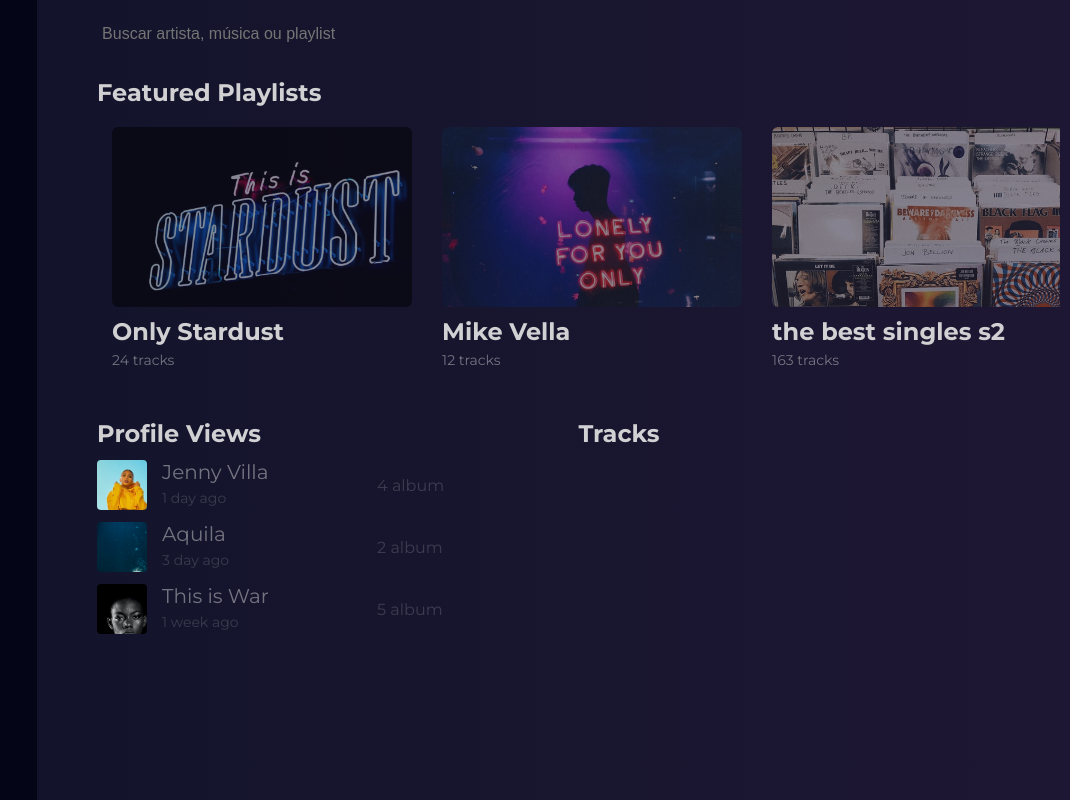
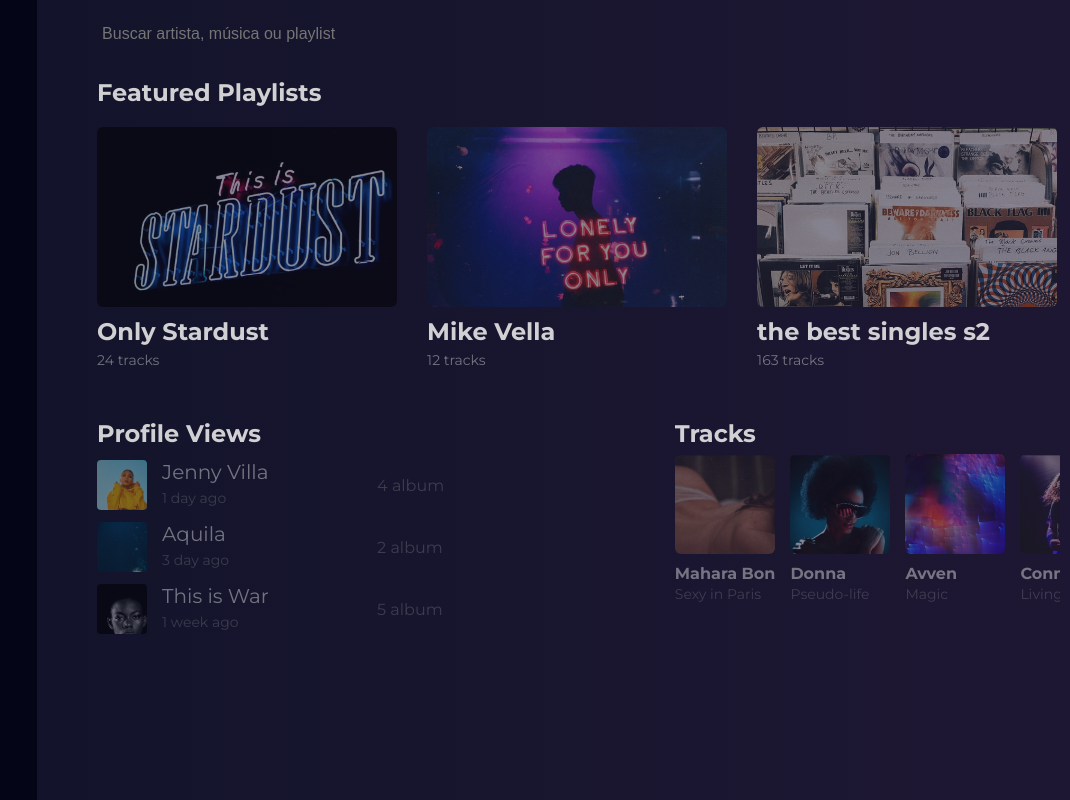
Before and after one commit to Gab-Barros/music-library, a plain HTML site: page index.html in a window 1280 px wide. Shown: the full height of the page, 210-1280 px from the left. Drawn offline with Linux system fonts and the light colour scheme.

Commit message:
versão desktop completa

```diff
--- a/css/style.css
+++ b/css/style.css
@@ -177,7 +177,7 @@ main input {
 .playlists {
   display: flex;
   overflow-x: scroll;
-  padding: 20px 15px;
+  padding: 20px 15px 20px 0px;
   gap: 30px;
 }
 
@@ -187,6 +187,7 @@ main input {
 
 .playlist-item {
   flex-shrink: 0;
+  cursor: pointer;
 }
 
 .playlist-img {
@@ -252,14 +253,27 @@ main > div:nth-of-type(2) {
 
 .profile-views,
 .tracks {
-  flex: 1;
   margin-top: 10px;
+}
+
+.tracks {
+  flex: 2;
+}
+
+.profile-views {
+  flex: 3;
 }
 
 .profile-views ul li {
   margin: 12px 0px;
   display: flex;
   gap: 15px;
+  cursor: pointer;
+}
+
+.profile-views ul li:hover > .view-img,
+.profile-views ul li:hover > .view-info > h3 {
+  opacity: 1;
 }
 
 .view-img {
@@ -267,6 +281,8 @@ main > div:nth-of-type(2) {
   height: 50px;
   overflow: hidden;
   border-radius: 4px;
+  opacity: 0.5;
+  transition: opacity 0.3s;
 }
 
 .view-img img {
@@ -284,6 +300,7 @@ main > div:nth-of-type(2) {
   color: #e5e5e5e7;
   opacity: 0.5;
   font-weight: normal;
+  transition: opacity 0.3s;
 }
 
 .view-info p {
@@ -298,3 +315,63 @@ main > div:nth-of-type(2) {
   opacity: 0.2;
   align-self: center;
 }
+
+/*** TRACKS ***/
+
+.tracks {
+  overflow-x: scroll;
+  align-self: flex-start;
+  padding-bottom: 15px;
+}
+
+.tracks-container {
+  margin-top: 6px;
+  display: flex;
+  gap: 15px;
+}
+
+.tracks-item {
+  flex-shrink: 0;
+  cursor: pointer;
+}
+
+.tracks-img {
+  max-width: 100px;
+  height: 100px;
+  overflow: hidden;
+  border-radius: 6px;
+  opacity: 0.5;
+  transition: opacity 0.3s;
+}
+
+.tracks-item:hover > .tracks-img > img {
+  transform: scale(1.8);
+}
+
+.tracks-img img {
+  transform: scale(1.5);
+  position: relative;
+  top: 18px;
+  transition: transform 0.3s;
+}
+
+.tracks h3 {
+  font-size: 1rem;
+  color: #e5e5e5e7;
+  opacity: 0.5;
+  font-weight: bold;
+  padding: 10px 0px 0px 0px;
+  transition: opacity 0.3s;
+}
+
+.tracks-item:hover > .tracks-img,
+.tracks-item:hover > h3 {
+  opacity: 1;
+}
+
+.tracks p {
+  font-size: 0.875rem;
+  margin-top: 2px;
+  color: #e5e5e5e7;
+  opacity: 0.2;
+}
--- a/index.html
+++ b/index.html
@@ -113,7 +113,53 @@
 
       <div class="tracks">
         <h1>Tracks</h1>
+        <div class="tracks-container">
+
+          <div class="tracks-item">
+            <div class="tracks-img"><img src="./assets/track1.jpg" alt="track1"></div>
+            <h3>Mahara Bon</h3>
+            <p>Sexy in Paris</p>
+          </div>
+
+          <div class="tracks-item">
+            <div class="tracks-img"><img src="./assets/track2.jpg" alt="track2"></div>
+            <h3>Donna</h3>
+            <p>Pseudo-life</p>
+          </div>
+
+          <div class="tracks-item">
+            <div class="tracks-img"><img src="./assets/track3.jpg" alt="track3"></div>
+            <h3>Avven</h3>
+            <p>Magic</p>
+          </div>
+
+          <div class="tracks-item">
+            <div class="tracks-img"><img src="./assets/track4.jpg" alt="track4"></div>
+            <h3>Conny</h3>
+            <p>Living Wild</p>
+          </div>
+
+          <div class="tracks-item">
+            <div class="tracks-img"><img src="./assets/track5.jpg" alt="track5"></div>
+            <h3>Set Fire</h3>
+            <p>Haus Festival</p>
+          </div>
+
+          <div class="tracks-item">
+            <div class="tracks-img"><img src="./assets/track6.jpg" alt="track6"></div>
+            <h3>Connie</h3>
+            <p>The Travell</p>
+          </div>
+
+          <div class="tracks-item">
+            <div class="tracks-img"><img src="./assets/track7.jpg" alt="track7"></div>
+            <h3>Clockwise</h3>
+            <p>Sands of time</p>
+          </div>
+
+        </div>
       </div>
+
     </div>
   </main>
 
```
